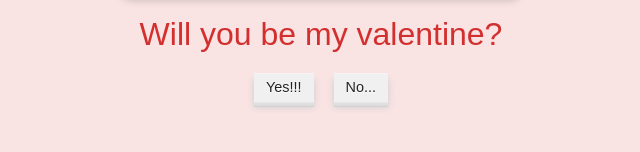
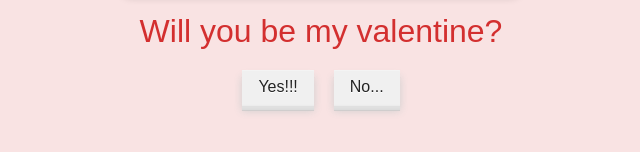
Before and after one commit to cameronae/cameronae.github.io, a plain HTML site: page index.html in a window 1280 px wide. Shown: the part 502-654 px from the top of the page, 319-959 px from the left. Drawn offline with Linux system fonts and the light colour scheme.

Commit message:
Update styles.css

```diff
--- a/styles.css
+++ b/styles.css
@@ -50,8 +50,8 @@ body {
 	border: 0;
 	color: #242424;
 	border-radius: 0.5px;
-	font-size: 0.9rem; /* Smaller font size */
-	padding: 6px 12px; /* Smaller padding */
+	font-size: 1rem; /* Smaller font size */
+	padding: 8px 16px; /* Smaller padding */
 	text-shadow: 0 0.0625em 0 #fff;
 	box-shadow: inset 0 0.0625em 0 0 #f4f4f4, 0 0.0625em 0 0 #efefef,
 		0 0.125em 0 0 #ececec, 0 0.25em 0 0 #e0e0e0, 0 0.3125em 0 0 #dedede,
@@ -70,7 +70,7 @@ body {
 			0 0.2em 0 0 #dcdcdc, 0 0.225em 0 0 #cacaca, 0 0.225em 0.375em 0 #cecece;
 
 		&:after {
-			height: calc(100% + 0.125em); /* Adjusted height */
+			height: calc(100% + 0.150em); /* Adjusted height */
 		}
 	}
 
```
